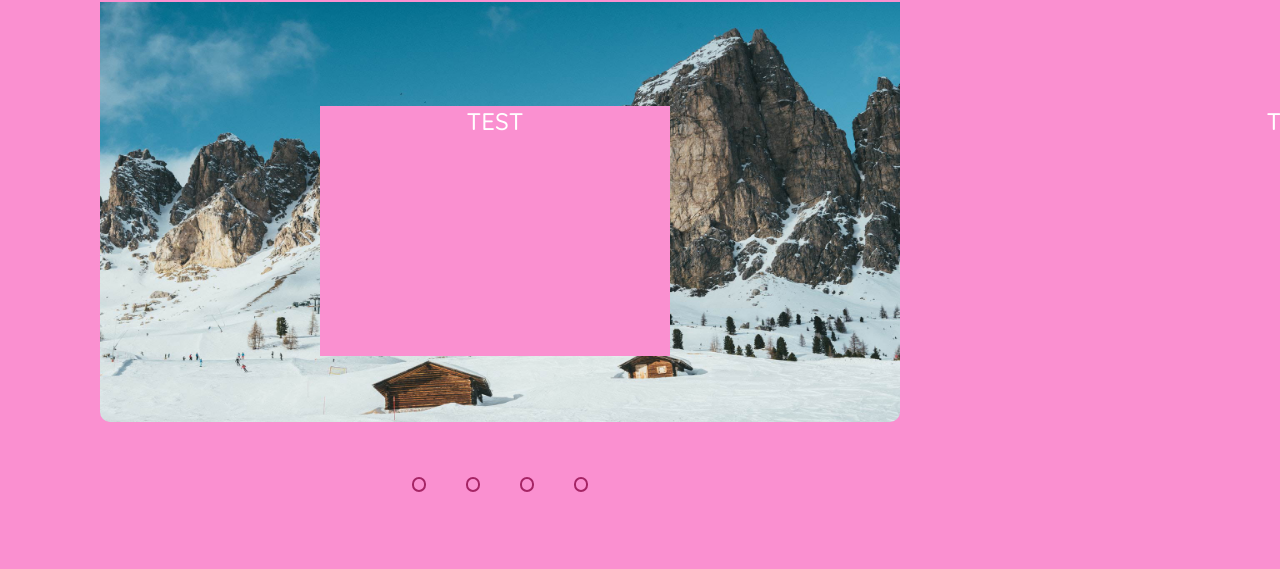
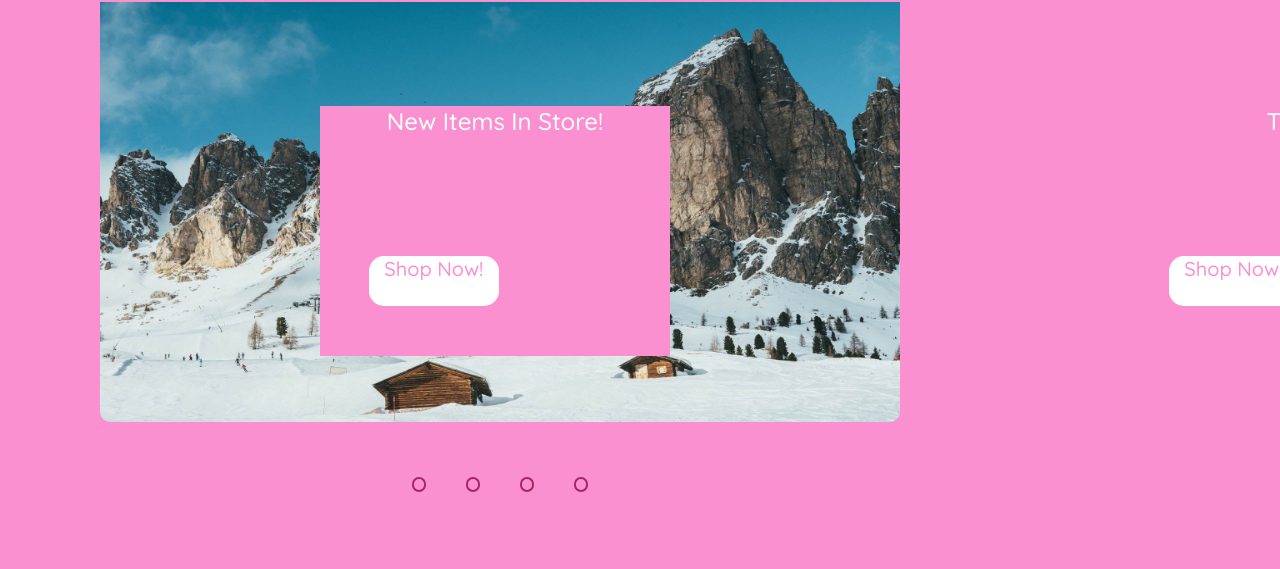
Before and after one commit to Fraymotiff/fraymotiffshop, a plain HTML site: page index.html in a window 1280 px wide. Shown: the part 153-722 px from the top of the page. Drawn offline with nearby package versions, Linux system fonts and the light colour scheme; a web font is replaced by a local one.

Commit message:
Add files via upload

```diff
--- a/index.html
+++ b/index.html
@@ -85,18 +85,18 @@
       <!--radio buttons end-->
       <!--slide images start-->
       <div class="slide first">
-        <img src="./image1.jpg" alt=""><div>TEST</div>
+        <img src="./image1.jpg" alt=""><div>New Items In Store!</div><div class="butn">Shop Now!</div>
       </div>
       <div class="slide">
         <img src="./image2.jpg" alt="">
-        <div>TEST</div>
+        <div>TEST</div><div class="butn">Shop Now!</div>
       </div>
       <div class="slide">
         <img src="./image3.jpg" alt="">
-        <div>TEST</div>
+        <div>TEST</div><div class="butn">Shop Now!</div>
       </div>
       <div class="slide">
-        <img src="./image4.jpg" alt=""><div>New Items In Store!</div>
+        <img src="./image4.jpg" alt=""><div>TEST</div><div class="butn">Shop Now!</div>
       </div>
       <!--slide images end-->
       <!--automatic navigation start-->
```
